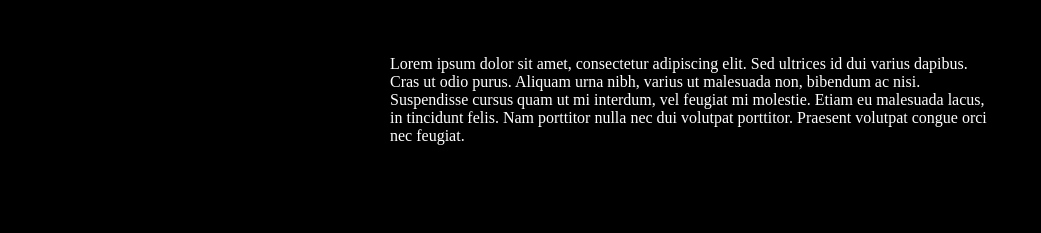
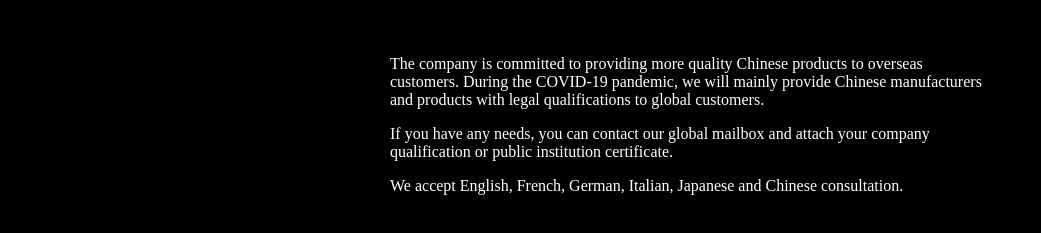
Before and after one commit to NEOLEE98/NEOLEE98.github.io, a plain HTML site: page about/index.html in a window 1280 px wide. Shown: the part 111-344 px from the top of the page, without its empty margins (0-1041 px from the left). Drawn offline with Linux system fonts and the light colour scheme.

Commit message:
text replace

```diff
--- a/about/index.html
+++ b/about/index.html
@@ -2,6 +2,7 @@
 <html lang="en" dir="ltr">
   <head>
     <meta charset="utf-8">
+    <meta name="viewport" content="width=device-width, initial-scale=1.0">
     <link rel="stylesheet" href="/css/about.css">
     <title>About</title>
   </head>
@@ -9,7 +10,9 @@
     <a href="/index.html" class="button">Home</a>
     <h1>About</h1>
     <div>
-      <p>Lorem ipsum dolor sit amet, consectetur adipiscing elit. Sed ultrices id dui varius dapibus. Cras ut odio purus. Aliquam urna nibh, varius ut malesuada non, bibendum ac nisi. Suspendisse cursus quam ut mi interdum, vel feugiat mi molestie. Etiam eu malesuada lacus, in tincidunt felis. Nam porttitor nulla nec dui volutpat porttitor. Praesent volutpat congue orci nec feugiat.</p>
+      <p>The company is committed to providing more quality Chinese products to overseas customers. During the COVID-19 pandemic, we will mainly provide Chinese manufacturers and products with legal qualifications to global customers.</p>
+      <p>If you have any needs, you can contact our global mailbox and attach your company qualification or public institution certificate.</p>
+      <p>We accept English, French, German, Italian, Japanese and Chinese consultation.</p>
     </div>
   </body>
 </html>
```
